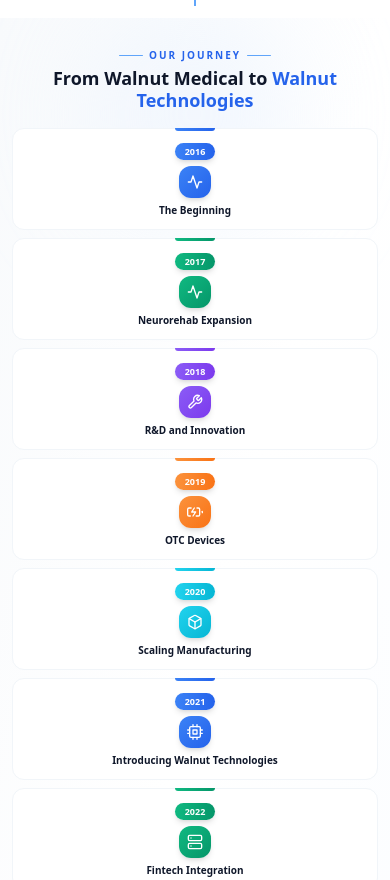
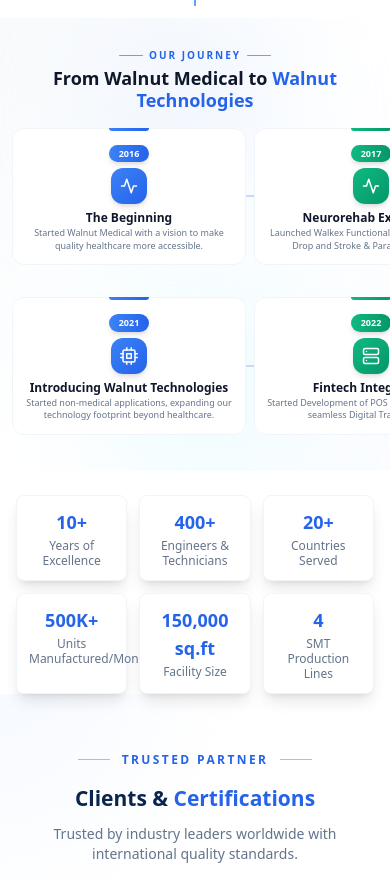
Before and after one commit to nitin-patyal-57/Walnut-technologies, a React (Vite) app: page / in a window 390 px wide. Shown: the part 3920-4800 px from the top of the page. Built offline with nearby package versions, Linux system fonts and the light colour scheme.

Commit message:
Show journey timeline like desktop layout on mobile

```diff
--- a/src/pages/HomePage.jsx
+++ b/src/pages/HomePage.jsx
@@ -156,10 +156,12 @@ function JourneySection() {
           </motion.div>
 
           {/* Row 1: 2016-2020 */}
-          <div className="relative mb-2 md:mb-3">
+          <div className="relative mb-2 md:mb-3 -mx-3 sm:-mx-5 md:mx-0">
+            <div className="overflow-x-auto md:overflow-visible overscroll-x-contain snap-x snap-mandatory scroll-pl-3 sm:scroll-pl-5 px-3 sm:px-5 md:px-0 py-2 -my-2 scrollbar-hide">
+              <div className="relative min-w-max md:min-w-0">
                 {/* Horizontal connector line */}
-            <div className="hidden md:block absolute top-1/2 left-0 right-0 h-[2px] bg-gradient-to-r from-blue-200 via-violet-200 to-cyan-200 -translate-y-1/2 z-0" />
-            <div className="flex flex-col md:flex-row items-stretch gap-2 md:gap-2.5 relative z-10">
+                <div className="absolute top-1/2 left-0 right-0 h-[2px] bg-gradient-to-r from-blue-200 via-violet-200 to-cyan-200 -translate-y-1/2 z-0" />
+                <div className="flex items-stretch gap-2 md:gap-2.5 relative z-10">
                   {[
                     { year: '2016', title: 'The Beginning', desc: 'Started Walnut Medical with a vision to make quality healthcare more accessible.', icon: FiActivity, color: 'blue', gradient: 'from-blue-500 to-blue-600', glow: 'shadow-blue-200' },
                     { year: '2017', title: 'Neurorehab Expansion', desc: 'Launched Walkex Functional Treatment for Foot Drop and Stroke & Paralysis recovery.', icon: FiActivity, color: 'emerald', gradient: 'from-emerald-500 to-emerald-600', glow: 'shadow-emerald-200' },
@@ -172,10 +174,10 @@ function JourneySection() {
                       initial={{ opacity: 0, y: 10 }}
                       animate={isInView ? { opacity: 1, y: 0 } : {}}
                       transition={{ duration: 0.3, delay: 0.6 + i * 0.06 }}
-                  className="flex-1 flex items-center"
+                      className="shrink-0 w-[60vw] max-w-[240px] snap-center md:w-auto md:max-w-none md:flex-1 flex items-center"
                     >
                       <div className="relative flex-1 group">
-                    <div className={`bg-white rounded-xl border border-slate-100 hover:border-${item.color}-200 hover:shadow-lg ${item.glow} hover:shadow-xl transition-all duration-300 p-2.5 md:p-3 h-full flex flex-col items-center text-center group-hover:-translate-y-1`}>
+                        <div className={`bg-white rounded-xl border border-slate-100 hover:border-${item.color}-200 hover:shadow-lg ${item.glow} hover:shadow-xl transition-all duration-300 p-3 h-full flex flex-col items-center text-center group-hover:-translate-y-1`}>
                           {/* Colored top accent */}
                           <div className={`absolute top-0 left-1/2 -translate-x-1/2 w-10 h-[3px] rounded-b-full bg-gradient-to-r ${item.gradient}`} />
                           {/* Year badge */}
@@ -183,16 +185,18 @@ function JourneySection() {
                             {item.year}
                           </div>
                           {/* Icon */}
-                      <div className={`w-8 h-8 md:w-9 md:h-9 rounded-xl bg-gradient-to-br ${item.gradient} flex items-center justify-center mb-1.5 shadow-md group-hover:scale-110 transition-transform duration-300`}>
-                        <item.icon className="w-4 h-4 md:w-[18px] md:h-[18px] text-white" />
+                          <div className={`w-9 h-9 rounded-xl bg-gradient-to-br ${item.gradient} flex items-center justify-center mb-1.5 shadow-md group-hover:scale-110 transition-transform duration-300`}>
+                            <item.icon className="w-[18px] h-[18px] text-white" />
                           </div>
                           {/* Content */}
-                      <h3 className="text-[10px] md:text-xs font-bold text-slate-900 leading-tight mb-0.5">{item.title}</h3>
-                      <p className="text-[8px] md:text-[9px] text-slate-500 leading-snug hidden md:block">{item.desc}</p>
+                          <h3 className="text-xs font-bold text-slate-900 leading-tight mb-0.5">{item.title}</h3>
+                          <p className="text-[9px] text-slate-500 leading-snug">{item.desc}</p>
                         </div>
                       </div>
                     </motion.div>
                   ))}
+                </div>
+              </div>
             </div>
           </div>
 
@@ -206,10 +210,12 @@ function JourneySection() {
           </div>
 
           {/* Row 2: 2021-2026 */}
-          <div className="relative">
+          <div className="relative -mx-3 sm:-mx-5 md:mx-0">
+            <div className="overflow-x-auto md:overflow-visible overscroll-x-contain snap-x snap-mandatory scroll-pl-3 sm:scroll-pl-5 px-3 sm:px-5 md:px-0 py-2 -my-2 scrollbar-hide">
+              <div className="relative min-w-max md:min-w-0">
                 {/* Horizontal connector line */}
-            <div className="hidden md:block absolute top-1/2 left-0 right-0 h-[2px] bg-gradient-to-r from-blue-200 via-rose-200 to-violet-200 -translate-y-1/2 z-0" />
-            <div className="flex flex-col md:flex-row items-stretch gap-2 md:gap-2.5 relative z-10">
+                <div className="absolute top-1/2 left-0 right-0 h-[2px] bg-gradient-to-r from-blue-200 via-rose-200 to-violet-200 -translate-y-1/2 z-0" />
+                <div className="flex items-stretch gap-2 md:gap-2.5 relative z-10">
                   {[
                     { year: '2021', title: 'Introducing Walnut Technologies', desc: 'Started non-medical applications, expanding our technology footprint beyond healthcare.', icon: FiCpu, color: 'blue', gradient: 'from-blue-500 to-blue-600', glow: 'shadow-blue-200' },
                     { year: '2022', title: 'Fintech Integration', desc: 'Started Development of POS and Soundboxes for seamless Digital Transactions.', icon: FiServer, color: 'emerald', gradient: 'from-emerald-500 to-emerald-600', glow: 'shadow-emerald-200' },
@@ -223,10 +229,10 @@ function JourneySection() {
                       initial={{ opacity: 0, y: 10 }}
                       animate={isInView ? { opacity: 1, y: 0 } : {}}
                       transition={{ duration: 0.3, delay: 0.8 + i * 0.06 }}
-                  className="flex-1 flex items-center"
+                      className="shrink-0 w-[60vw] max-w-[240px] snap-center md:w-auto md:max-w-none md:flex-1 flex items-center"
                     >
                       <div className="relative flex-1 group">
-                    <div className={`bg-white rounded-xl border hover:shadow-lg ${item.glow} hover:shadow-xl transition-all duration-300 p-2.5 md:p-3 h-full flex flex-col items-center text-center group-hover:-translate-y-1 ${
+                        <div className={`bg-white rounded-xl border hover:shadow-lg ${item.glow} hover:shadow-xl transition-all duration-300 p-3 h-full flex flex-col items-center text-center group-hover:-translate-y-1 ${
                           item.badge ? `border-${item.color}-200 shadow-md` : 'border-slate-100'
                         }`}>
                           {/* Colored top accent */}
@@ -236,12 +242,12 @@ function JourneySection() {
                             {item.year}
                           </div>
                           {/* Icon */}
-                      <div className={`w-8 h-8 md:w-9 md:h-9 rounded-xl bg-gradient-to-br ${item.gradient} flex items-center justify-center mb-1.5 shadow-md group-hover:scale-110 transition-transform duration-300`}>
-                        <item.icon className="w-4 h-4 md:w-[18px] md:h-[18px] text-white" />
+                          <div className={`w-9 h-9 rounded-xl bg-gradient-to-br ${item.gradient} flex items-center justify-center mb-1.5 shadow-md group-hover:scale-110 transition-transform duration-300`}>
+                            <item.icon className="w-[18px] h-[18px] text-white" />
                           </div>
                           {/* Content */}
-                      <h3 className="text-[10px] md:text-xs font-bold text-slate-900 leading-tight mb-0.5">{item.title}</h3>
-                      <p className="text-[8px] md:text-[9px] text-slate-500 leading-snug hidden md:block">{item.desc}</p>
+                          <h3 className="text-xs font-bold text-slate-900 leading-tight mb-0.5">{item.title}</h3>
+                          <p className="text-[9px] text-slate-500 leading-snug">{item.desc}</p>
                           {item.badge && (
                             <div className="mt-1 inline-flex items-center gap-0.5 px-1.5 py-0.5 bg-gradient-to-r from-cyan-50 to-blue-50 border border-cyan-200 rounded-full">
                               <FiCheckCircle className="w-2.5 h-2.5 text-cyan-500" />
@@ -252,6 +258,8 @@ function JourneySection() {
                       </div>
                     </motion.div>
                   ))}
+                </div>
+              </div>
             </div>
           </div>
         </div>
```
Also changed, not shown: scripts/check-responsive.mjs (+10 -0 lines). Lines whose indentation alone changed are shown as unchanged.
